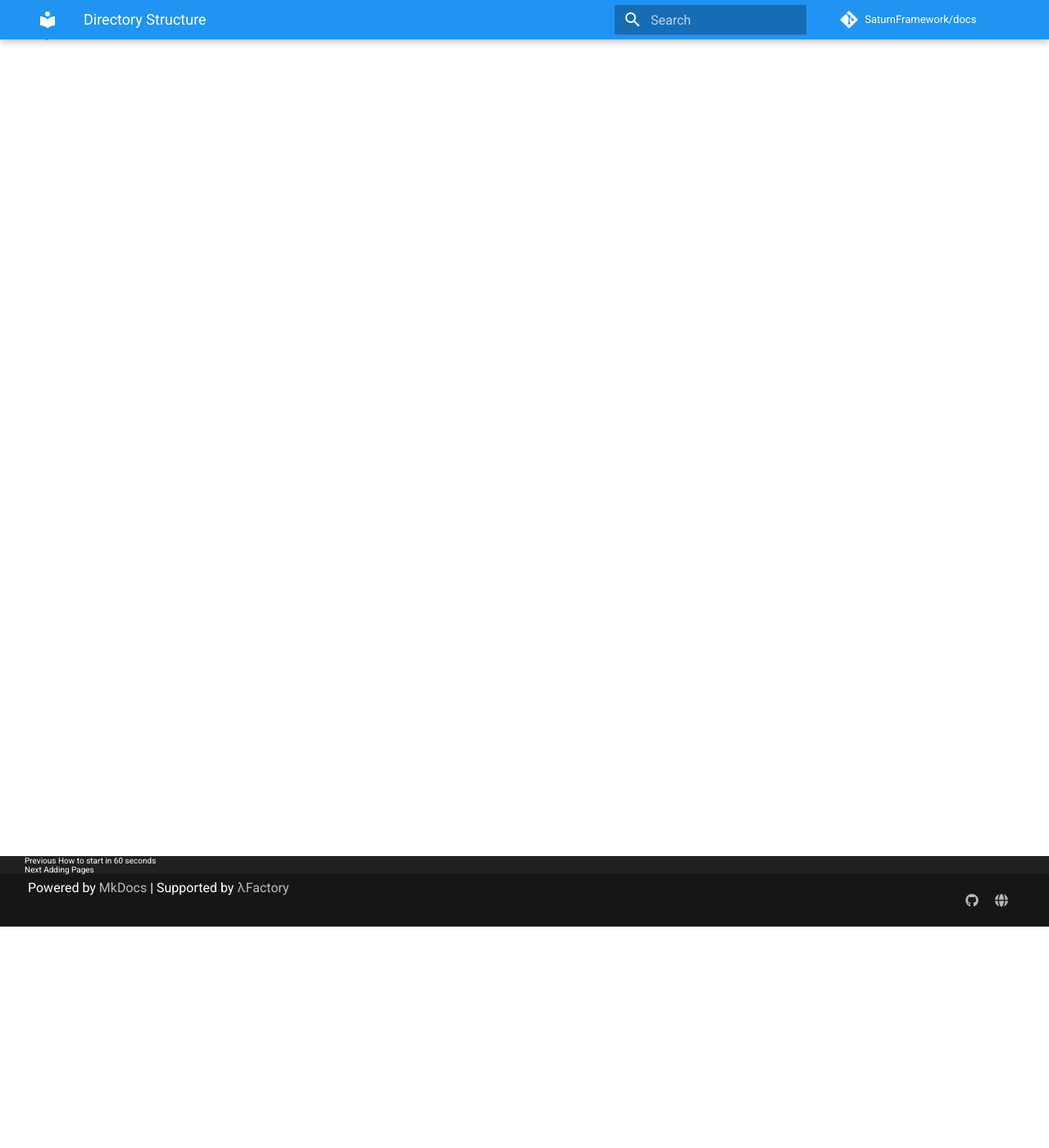
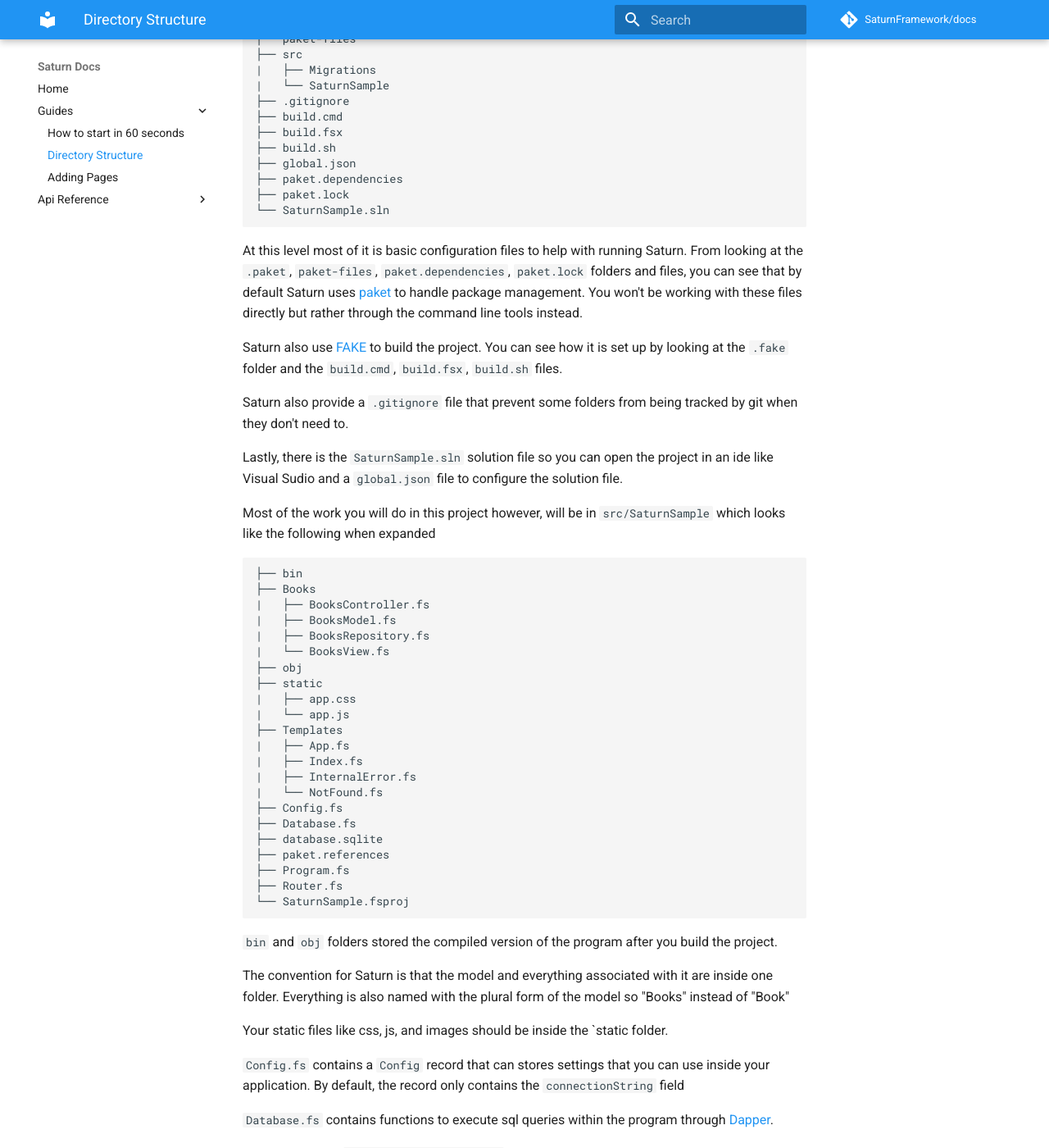
Before and after one commit to tmpreston/docs-2, an MkDocs documentation site: the page built from docs/guides/directory-structure.md, in a window 1280 px wide and 1400 px high, scrolled down 270 px. Shown: the whole window at 82% size. Built offline with MkDocs 1.6.1 and Material for MkDocs 9.7.7, drawn with Linux system fonts in a browser that asks for light colours; comment, search, counter and statistics services are not loaded; old or Windows-style settings are respelled for this version of MkDocs; some of the changed text lies outside the part shown.

Commit message:
Add content to directory structure guide.
Minor touch up to adding page guide.

```diff
--- a/docs/guides/directory-structure.md
+++ b/docs/guides/directory-structure.md
@@ -1 +1,73 @@
 # Directory Structure
+
+After creating a new project, Saturn Let's take a deeper look into what files are created.
+
+    ├── .fake
+    ├── .paket
+    ├── .vs
+    ├── .packages
+    ├── paket-files
+    ├── src
+    |   ├── Migrations
+    |   └── SaturnSample
+    ├── .gitignore
+    ├── build.cmd
+    ├── build.fsx
+    ├── build.sh
+    ├── global.json
+    ├── paket.dependencies
+    ├── paket.lock
+    └── SaturnSample.sln
+
+At this level most of it is basic configuration files to help with running Saturn. From looking at the `.paket`, `paket-files`, `paket.dependencies`, `paket.lock` folders and files, you can see that by default Saturn uses [paket](https://fsprojects.github.io/Paket/) to handle package management. You won't be working with these files directly but rather through the command line tools instead.
+
+Saturn also use [FAKE](https://fake.build/) to build the project. You can see how it is set up by looking at the `.fake` folder and the `build.cmd`, `build.fsx`, `build.sh` files.
+
+Saturn also provide a `.gitignore` file that prevent some folders from being tracked by git when they don't need to.
+
+Lastly, there is the `SaturnSample.sln` solution file so you can open the project in an ide like Visual Sudio and a `global.json` file to  configure the solution file.
+
+Most of the work you will do in this project however, will be in `src/SaturnSample` which looks like the following when expanded
+
+    ├── bin
+    ├── Books
+    |   ├── BooksController.fs
+    |   ├── BooksModel.fs
+    |   ├── BooksRepository.fs
+    |   └── BooksView.fs
+    ├── obj
+    ├── static
+    |   ├── app.css
+    |   └── app.js
+    ├── Templates
+    |   ├── App.fs
+    |   ├── Index.fs
+    |   ├── InternalError.fs
+    |   └── NotFound.fs
+    ├── Config.fs
+    ├── Database.fs
+    ├── database.sqlite
+    ├── paket.references
+    ├── Program.fs
+    ├── Router.fs
+    └── SaturnSample.fsproj
+
+`bin` and `obj` folders stored the compiled version of the program after you build the project.
+
+The convention for Saturn is that the model and everything associated with it are inside one folder. Everything is also named with the plural form of the model so "Books" instead of "Book"
+
+Your static files like css, js, and images should be inside the `static folder.
+
+`Config.fs` contains a `Config` record that can stores settings that you can use inside your application. By default, the record only contains the `connectionString` field
+
+`Database.fs` contains functions to execute sql queries within the program through [Dapper](https://stackexchange.github.io/Dapper/).
+
+If you did not run `dotnet saturn migration` as in the [how to start guide](how-to-start.md), you might not see database.sqlite but that is the database file that your Saturn project is using to store data.
+
+`paket.references` shows the packages that your project is using.
+
+`Program.fs` handles intializing the program and load up various settings.
+
+`Router.fs` is where you will set the route of the site and what page to loads.
+
+Lastly, `SaturnSample.fsproj` is the project file itself.
```
Also changed, not shown: docs/guides/adding-pages.md (+14 -12 lines).
